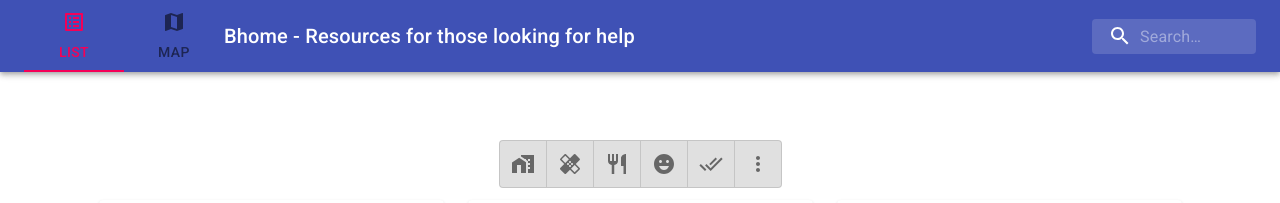
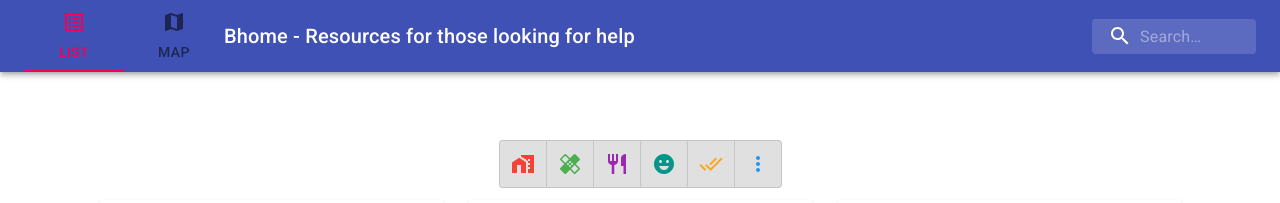
Before and after one commit to clubkemp/bhome, a React (Create React App) app: page / in a window 1280 px wide. Shown: the top 203 px of the page. Built offline with nearby package versions, Linux system fonts and the light colour scheme.

Commit message:
adding in colors to the filter buttons, as well as matching tooltips for the category

```diff
--- a/src/App.js
+++ b/src/App.js
@@ -8,6 +8,7 @@
 import FilterBtns from './components/FilterBtns'
 import MapComp from './components/MapComp'
 
+import Typography from '@material-ui/core/Typography';
 import Grid from '@material-ui/core/Grid';
 import Box from '@material-ui/core/Box';
 import { makeStyles } from '@material-ui/core/styles';
@@ -85,6 +86,7 @@
       </Box>
         {(view==="list" ? <Directory data={(search.length > 0 ? searchedData : filteredData)} /> : <MapComp data={(search.length > 0 ? searchedData : filteredData)}/>)}
     </Grid>
+
     </div>
   );
 }
--- a/src/components/FilterBtns/index.js
+++ b/src/components/FilterBtns/index.js
@@ -1,6 +1,9 @@
 import React, {useState} from 'react';
 import ToggleButton from '@material-ui/lab/ToggleButton';
 import ToggleButtonGroup from '@material-ui/lab/ToggleButtonGroup';
+import { red, green, blue, yellow, purple, teal  } from '@material-ui/core/colors';
+import Tooltip from '@material-ui/core/Tooltip';
+
 
 import RestaurantIcon from '@material-ui/icons/Restaurant';
 import EmojiEmotionsIcon from '@material-ui/icons/EmojiEmotions';
@@ -19,22 +22,34 @@
   return (
     <ToggleButtonGroup value={props.filter} onChange={handleFormat} aria-label="text formatting">
       <ToggleButton value="Housing" aria-label="Housing">
-        <HomeWorkIcon />
+        <Tooltip  title="Housing" placement="top-start">
+          <HomeWorkIcon style={{color:red[500]}}/>
+        </Tooltip>
       </ToggleButton>
       <ToggleButton value="Substance use" aria-label="Substance use">
-        <HealingIcon />
+        <Tooltip  title="Substance use" placement="top-start">
+          <HealingIcon style={{color:green[500]}}/>
+        </Tooltip>
       </ToggleButton>
       <ToggleButton value="Food" aria-label="Food">
-        <RestaurantIcon />
+        <Tooltip  title="Food" placement="top-start">
+          <RestaurantIcon style={{color:purple[500]}}/>
+        </Tooltip>
       </ToggleButton>
       <ToggleButton value="Mental Health" aria-label="Mental Health">
-        <EmojiEmotionsIcon />
+        <Tooltip  title="Mental Health" placement="top-start">
+          <EmojiEmotionsIcon style={{color:teal[500]}}/>
+        </Tooltip>
       </ToggleButton>
       <ToggleButton value="Multi" aria-label="Multi">
-        <DoneAllIcon />
+        <Tooltip  title="Multi" placement="top-start">
+          <DoneAllIcon style={{color:yellow[800]}}/>
+        </Tooltip>
       </ToggleButton>
       <ToggleButton value="Other" aria-label="Other">
-        <MoreVertIcon />
+        <Tooltip  title="Other" placement="top-start">
+          <MoreVertIcon style={{color:blue[500]}}/>
+        </Tooltip>
       </ToggleButton>
     </ToggleButtonGroup>
   );
```
Also changed, not shown: 1 other file (tests, documents, lock files or other folders).
